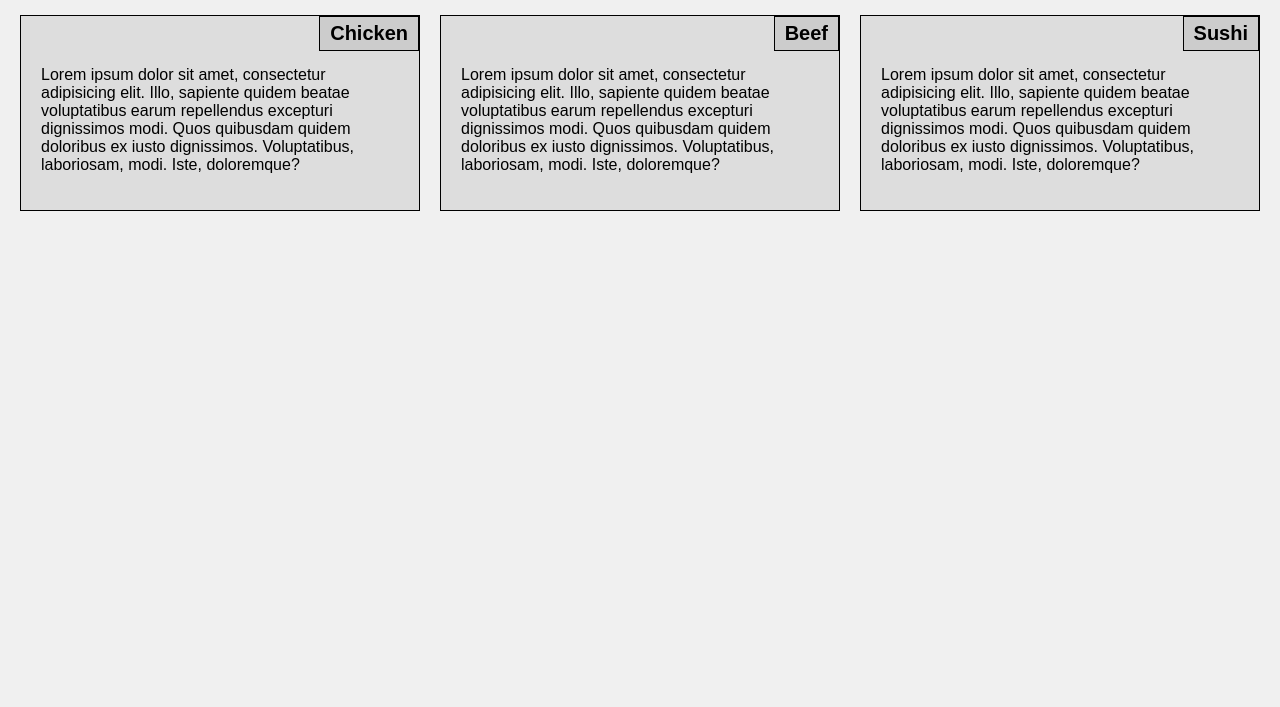
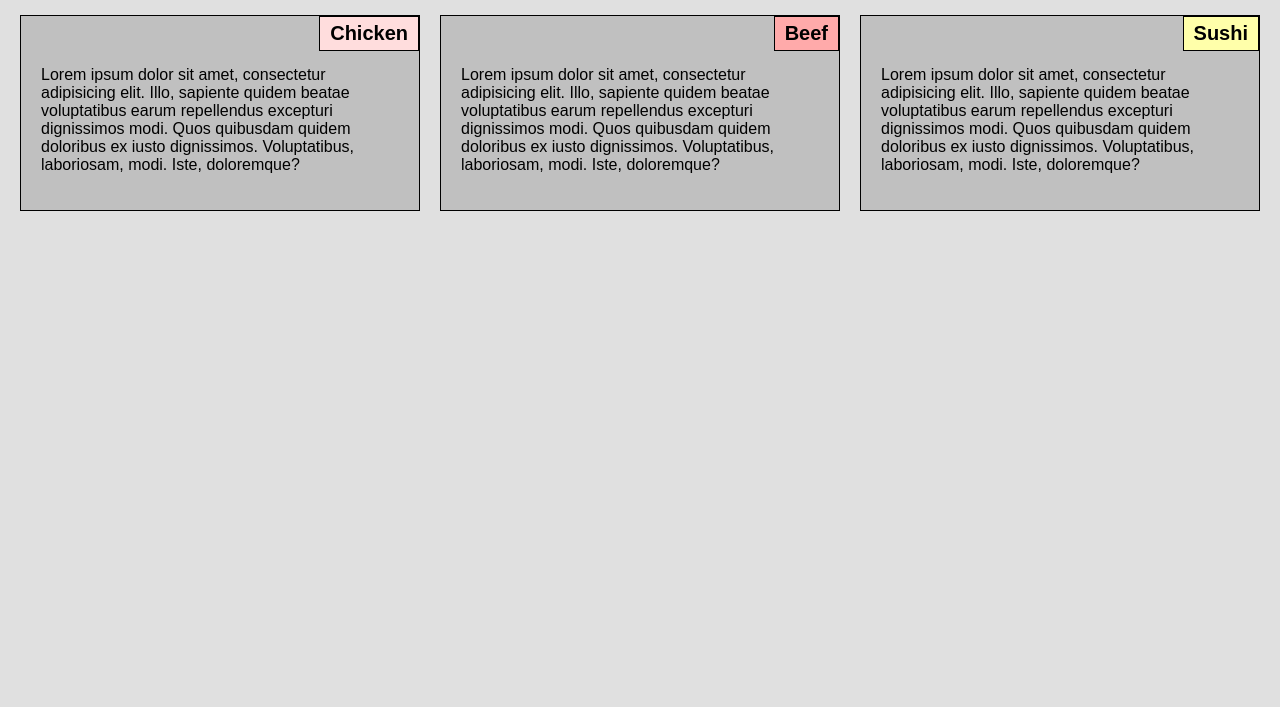
Before and after one commit to mehdinazari82/fullstack-course4, a plain HTML site: page index.html in a window 1280 px wide. Shown: the part 93-800 px from the top of the page. Drawn offline with Linux system fonts and the light colour scheme.

Commit message:
style.css

```diff
--- a/style.css
+++ b/style.css
@@ -2,7 +2,7 @@ body {
     font-family: sans-serif;
     margin: 0;
     padding: 20px;
-    background-color: #f0f0f0;
+    background-color: #e0e0e0; /* تغییر رنگ پس‌زمینهٔ کلی */
 }
 
 h1 {
@@ -17,17 +17,28 @@ h1 {
 
 section {
     position: relative;
-    background-color: #ddd;
+    background-color: #c0c0c0; /* تغییر رنگ پس‌زمینهٔ بخش‌ها */
     border: 1px solid black;
     margin-bottom: 20px;
     padding: 20px;
+}
+
+section#chicken-section h2 {
+    background-color: #ffdddd; /* صورتی برای Chicken */
+}
+
+section#beef-section h2 {
+    background-color: #ffaaaa; /* قرمز برای Beef */
+}
+
+section#sushi-section h2 {
+    background-color: #ffffaa; /* زرد برای Sushi */
 }
 
 section h2 {
     position: absolute;
     top: 0;
     right: 0;
-    background-color: #ccc;
     border: 1px solid black;
     margin: 0;
     padding: 5px 10px;
```
